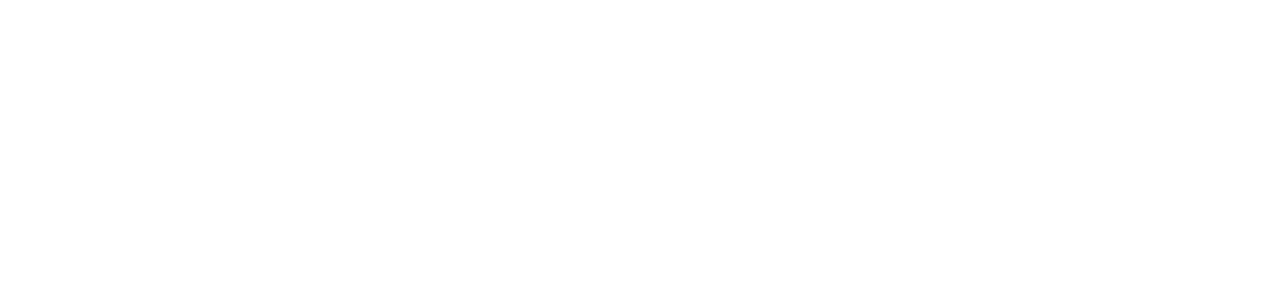
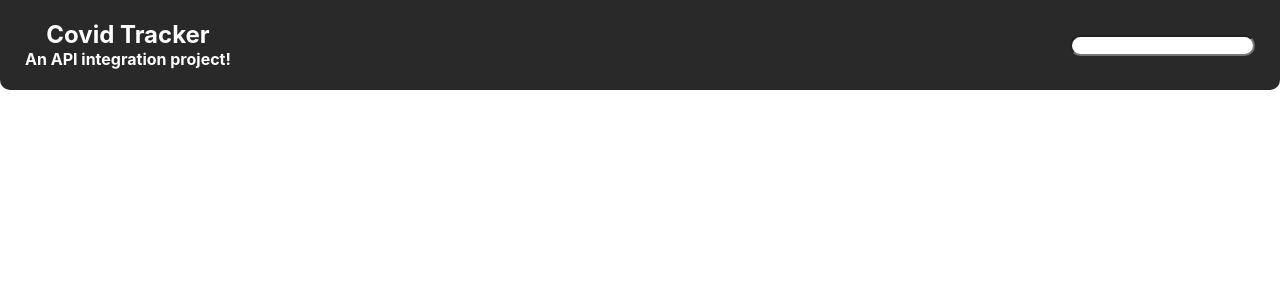
Before and after one commit to JonyNhoque/advanced-react-patterns, a React (Create React App) app: page /covid-tracker in a window 1280 px wide. Before the commit this address had no page. Shown: the top 300 px of the page. Built offline with nearby package versions, Linux system fonts and the light colour scheme.

Commit message:
feat: Create covid-tracker page.

```diff
--- a/package.json
+++ b/package.json
@@ -10,6 +10,7 @@
     "@types/node": "^16.7.13",
     "@types/react": "^18.0.0",
     "@types/react-dom": "^18.0.0",
+    "axios": "^1.1.3",
     "react": "^18.1.0",
     "react-dom": "^18.1.0",
     "react-router-dom": "6",
--- a/src/App.tsx
+++ b/src/App.tsx
@@ -12,7 +12,7 @@
         </div>
         <div id='app__body'>
           <ButtonRouter route='./basics' routeName='Basics'/>
-          <ButtonRouter route='./#' routeName='#' />
+          <ButtonRouter route='./covid-tracker' routeName='Covid Tracker' />
           <ButtonRouter route='./to-do-list' routeName='To Do App { CRUD }'/>
         </div>
       </div>
--- a/src/components/button/style.css
+++ b/src/components/button/style.css
@@ -12,8 +12,9 @@
     color: #B25068;
     background-color: #774360;
     min-height: 80px;
-    width: 100px;
+    min-width: 100px;
     border-radius: 15px;
+    padding: 0px 10px;
 }
 
 .button__body:hover {
--- a/src/index.css
+++ b/src/index.css
@@ -1,5 +1,5 @@
 body {
-  margin: 0;
+  margin: 0 auto;
   overflow: hidden;
   font-family: -apple-system, BlinkMacSystemFont, 'Segoe UI', 'Roboto', 'Oxygen',
     'Ubuntu', 'Cantarell', 'Fira Sans', 'Droid Sans', 'Helvetica Neue',
--- a/src/index.tsx
+++ b/src/index.tsx
@@ -9,6 +9,7 @@
 } from "react-router-dom";
 import { ToDoList } from './pages/to-do-list/ToDoList';
 import { Basics } from './pages/basics';
+import CovidTracker from './pages/covid-tracker';
 
 
 
@@ -21,6 +22,7 @@
       <Route path='/' element={<App/>} />
       <Route path='/to-do-list' element={<ToDoList/>} />
       <Route path='/basics' element={<Basics/>} />
+      <Route path='/covid-tracker' element={<CovidTracker/>} />
     </Routes>
   </BrowserRouter>
 );
--- /dev/null
+++ b/src/pages/covid-tracker/components/DataDisplay/style.ts
@@ -0,0 +1,5 @@
+import styled from "styled-components";
+
+const S = {
+
+};
--- /dev/null
+++ b/src/pages/covid-tracker/components/SearchBar/index.tsx
@@ -0,0 +1,12 @@
+import React from "react";
+import S from "./style";
+
+const SearchBar = () =>{
+    return (
+        <S.SearchBar__container>
+            <S.Input />
+        </S.SearchBar__container>
+    )
+};
+
+export default SearchBar
--- /dev/null
+++ b/src/pages/covid-tracker/components/SearchBar/style.ts
@@ -0,0 +1,17 @@
+import styled from "styled-components";
+
+const S = {
+
+    SearchBar__container: styled.div`
+        display: flex;
+        align-items: center;
+        justify-content: flex-end;
+    `,
+
+    Input: styled.input`
+        border-radius: 20px;
+        max-height: 30px;
+    `
+};
+
+export default S;
--- /dev/null
+++ b/src/pages/covid-tracker/index.tsx
@@ -0,0 +1,21 @@
+import React from 'react';
+import SearchBar from './components/SearchBar';
+import S from './style';
+
+const CovidTracker = () =>{
+    return (
+        <S.Container>
+            <S.Header>
+                <S.Header__textContainer>
+                    <S.Header__title>Covid Tracker</S.Header__title>
+                    <S.Header__subtitle>An API integration project!</S.Header__subtitle>
+                </S.Header__textContainer>
+                <SearchBar />
+            </S.Header>
+
+        </S.Container>
+
+    )
+};
+
+export default CovidTracker;
--- /dev/null
+++ b/src/pages/covid-tracker/style.ts
@@ -0,0 +1,33 @@
+import styled from "styled-components";
+
+const S = {
+    Container: styled.div`
+        width: 100vw;
+    `,
+
+    Header: styled.div`
+       display: flex;
+       justify-content: space-between;
+       border-bottom-left-radius: 10px;
+       border-bottom-right-radius: 10px;
+       background-color: #292929;
+       padding: 0px 25px;
+    `,
+
+    Header__textContainer: styled.div`
+        display: flex;
+        flex-direction: column;
+        align-items: center;
+    `,
+
+    Header__title: styled.h2`
+        color: #fff;
+    `,
+
+    Header__subtitle: styled.h4`
+        margin-top: -20px;
+        color: #fff;
+    `
+};
+
+export default S;
```
Also changed, not shown: src/pages/covid-tracker/components/DataDisplay/index.tsx (added, +10 -0 lines), 1 other file (tests, documents, lock files or other folders).
